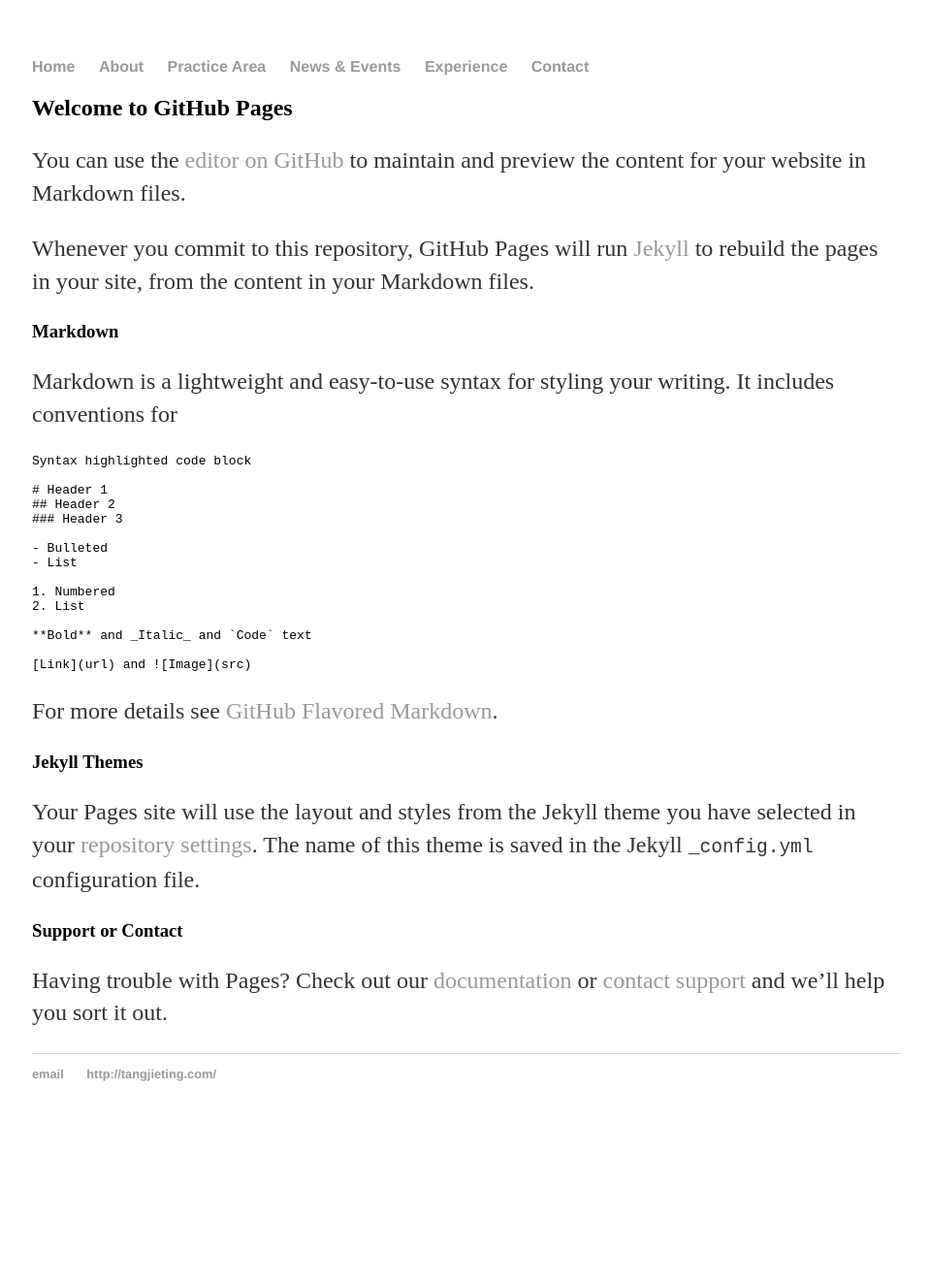
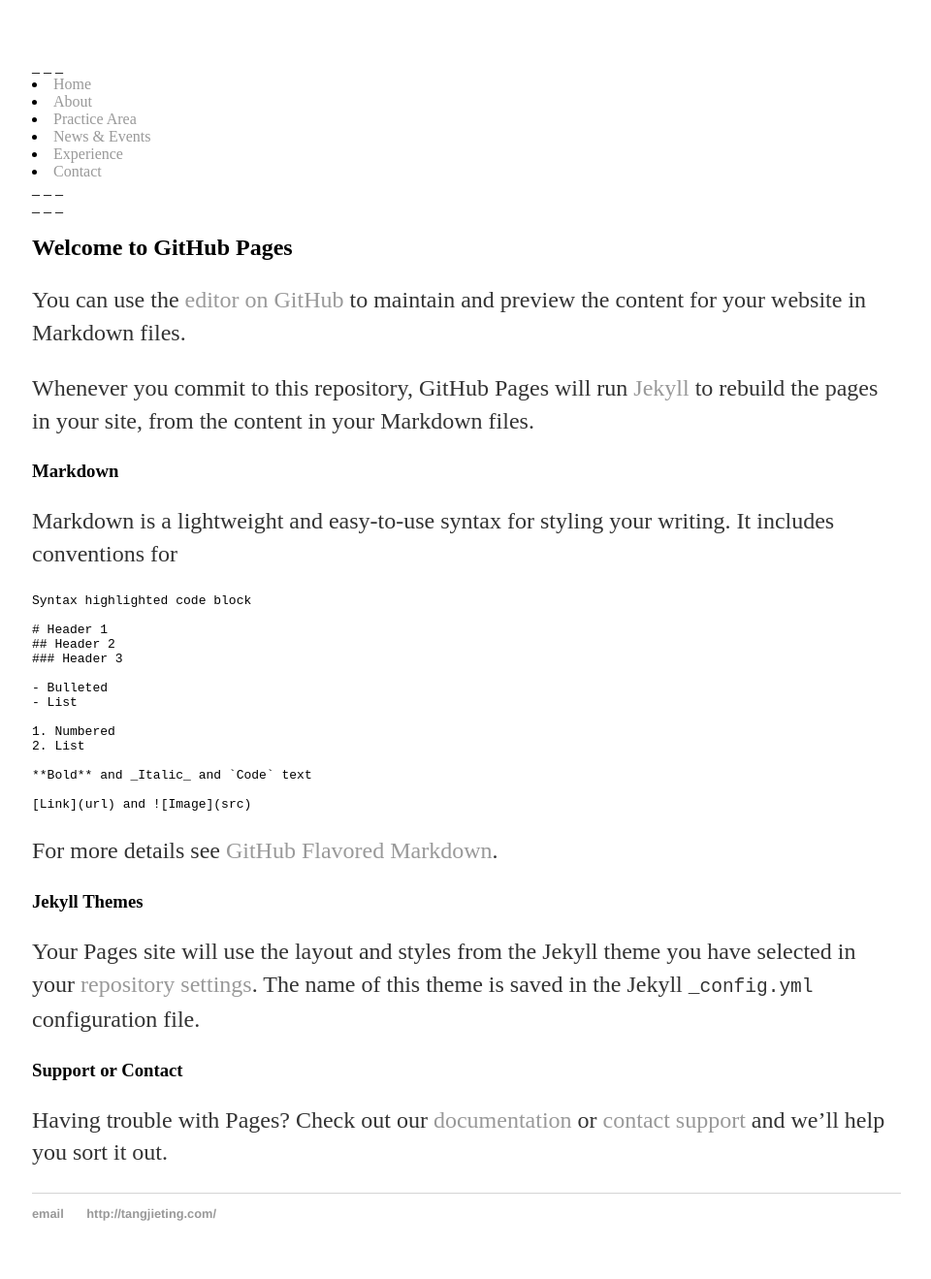
Before and after one commit to camiolo/camiolo.github.io, a Jekyll site: the page built from old/Test index.md, in a window 1280 px wide. Shown: the whole page at 97% size, without its empty margins (159-1119 px from the left). Built offline with Jekyll 4.4.1, drawn with Linux system fonts in a browser that asks for light colours; our own code applies the rules of GitHub Pages for plain Markdown files; before the commit the page ends 1175 px from its top, so only the background shows below that.

Commit message:
Update default.html
Trying to add horizontal lines

```diff
--- a/_layouts/default.html
+++ b/_layouts/default.html
@@ -7,7 +7,9 @@
 			<link rel="stylesheet" type="text/css" href="/css/main.css">
 		</head>
 		<body>
-			<nav>
+			_ _ _
+			<nav
+			     _ _ _
 	    		<ul>
 	        		<li><a href="/">Home</a></li>
 		        	<li><a href="/About">About</a></li>
@@ -16,7 +18,9 @@
 	        		<li><a href="/Experiece">Experience</a></li>
 	        		<li><a href="/Contact">Contact</a></li>
 	    		</ul>
+			  _ _ _
 			</nav>
+                         _ _ _
 			<div class="container">
 
 			{{ content }}
```
